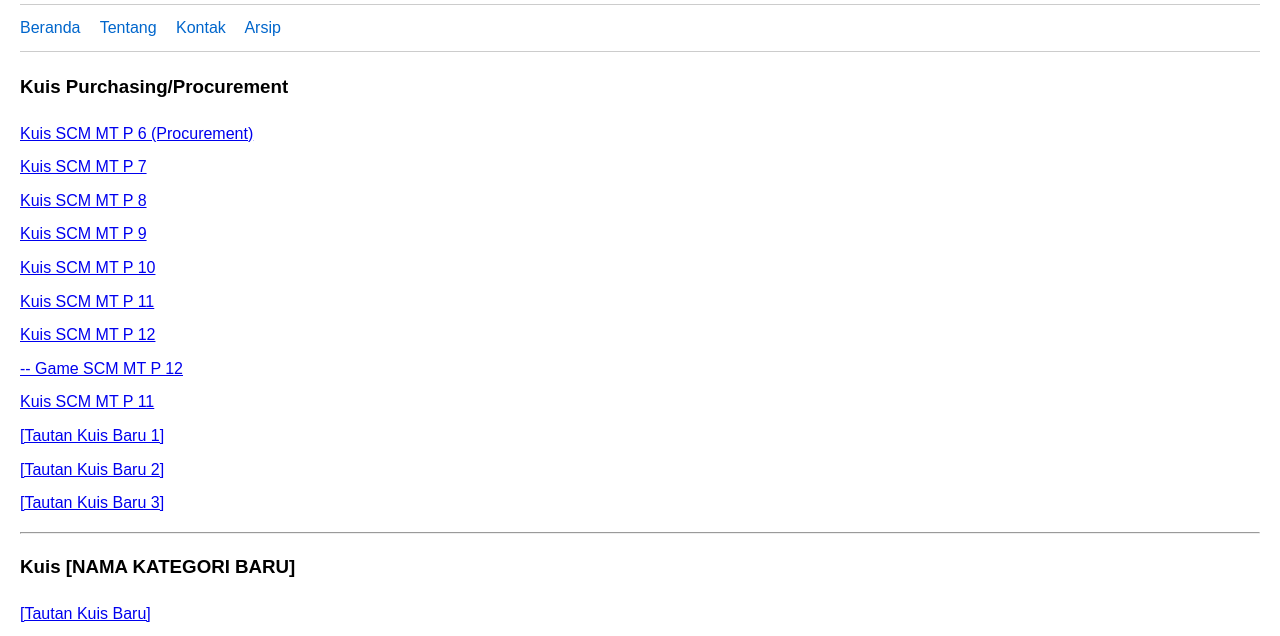
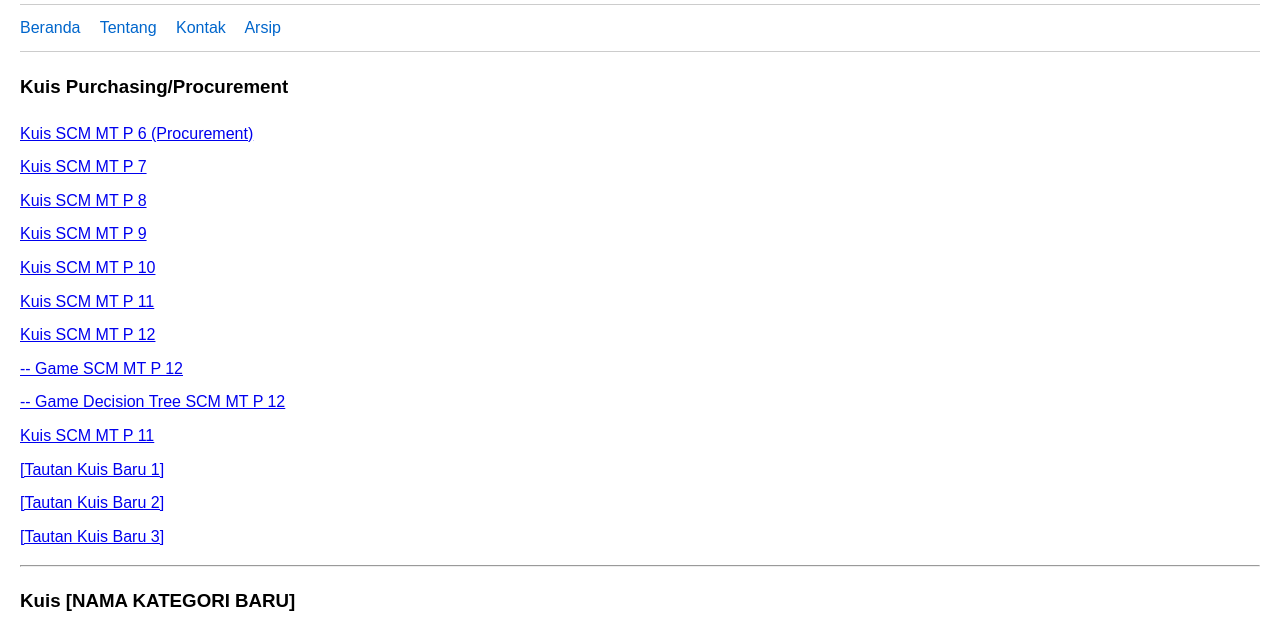
Before and after one commit to panjimahesya/kuis, a plain HTML site: page index.html in a window 1280 px wide. Shown: the part 148-784 px from the top of the page. Drawn offline with Linux system fonts and the light colour scheme.

Commit message:
Update index.html

```diff
--- a/index.html
+++ b/index.html
@@ -67,6 +67,7 @@
             <li><a href="SCMMTP11_KUIS.html">Kuis SCM MT P 11</a></li>
             <li><a href="SCMMTP12_KUIS.html">Kuis SCM MT P 12</a></li>
             <li><a href="game/SCMMTP12_GAME.html">-- Game SCM MT P 12</a></li>
+            <li><a href="game/SCMMTP12_DECISION-TREE-GAME.html">-- Game Decision Tree SCM MT P 12</a></li>
             <li><a href="SCMMTP11_KUIS.html">Kuis SCM MT P 11</a></li>
             <li><a href="#">[Tautan Kuis Baru 1]</a></li>
             <li><a href="#">[Tautan Kuis Baru 2]</a></li>
```
